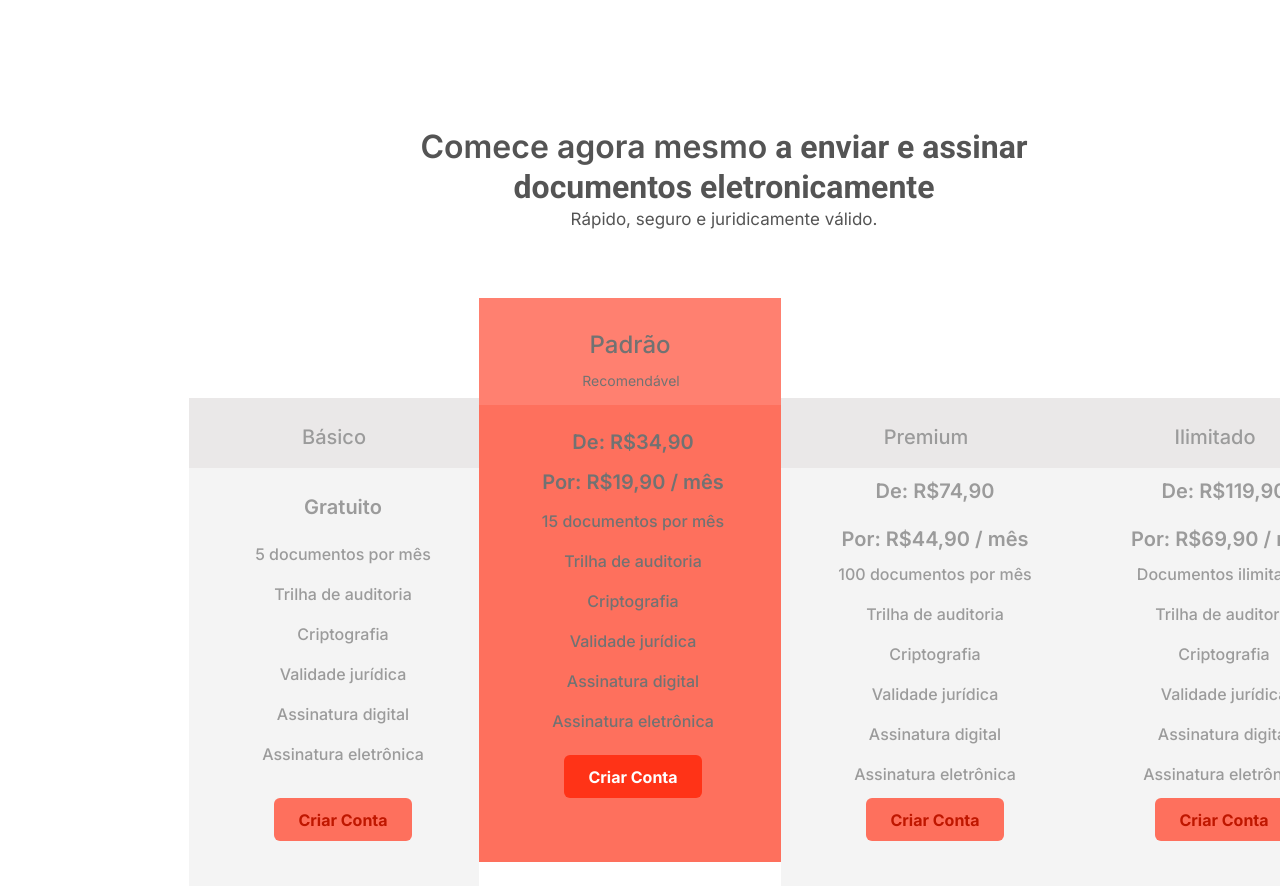
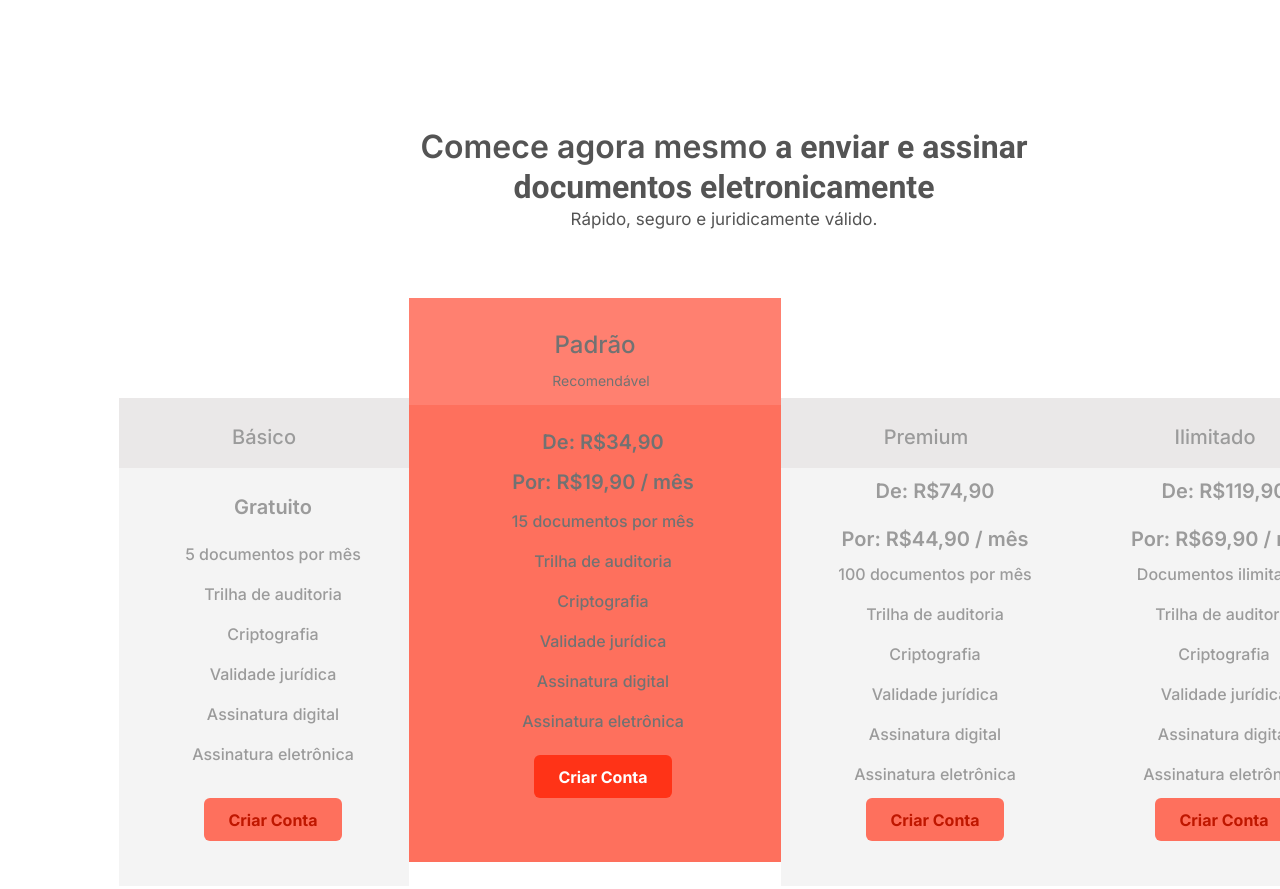
Before and after one commit to ernestosrf/oab_df_signer, a plain HTML site: page index.html in a window 1280 px wide. Shown: the part 4975-5864 px from the top of the page. Drawn offline with Linux system fonts and the light colour scheme.

Commit message:
Update styles.css

```diff
--- a/public/styles.css
+++ b/public/styles.css
@@ -773,7 +773,7 @@ span {
     position: absolute;
     width: 290px;
     height: 71px;
-    left: 189px;
+    left: 119px;
     top: 5373px;
     background: #EAE8E8;
 }
@@ -793,7 +793,7 @@ span {
     position: absolute;
     width: 290px;
     height: 418px;
-    left: 189px;
+    left: 119px;
     top: 5443px;
     background: #F4F4F4;
 
@@ -854,9 +854,9 @@ span {
 
 .tcontainer-standard {
     position: absolute;
-    width: 302px;
+    width: 372px;
     height: 107px;
-    left: 479px;
+    left: 409px;
     top: 5273px;
     background: #FF8070;
 }
@@ -875,7 +875,7 @@ span {
 .tcontainer-standard p {
     position: absolute;
     top: 60px;
-    left: -80px;
+    left: -40px;
     font-family: 'Inter';
     font-style: normal;
     font-weight: 400;
@@ -888,9 +888,9 @@ span {
 
 .container-standard {
     position: absolute;
-    width: 302px;
+    width: 372px;
     height: 457px;
-    left: 479px;
+    left: 409px;
     top: 5380px;
     background: #FE705D;
 }
@@ -899,7 +899,7 @@ span {
     position: absolute;
     width: 214px;
     height: 250px;
-    left: 47px;
+    left: 87px;
     font-family: 'Inter';
     font-style: normal;
     font-weight: 600;
@@ -915,7 +915,7 @@ span {
     width: 214px;
     height: 250px;
     top: 90px;
-    left: 47px;
+    left: 87px;
     font-family: 'Inter';
     font-style: normal;
     font-weight: 500;
@@ -930,7 +930,7 @@ span {
     position: absolute;
     height: 43px;
     width: 138px;
-    left: 85px;
+    left: 125px;
     top: 350px;
     border-radius: 6px;
     background-color: #FF3317;
```
